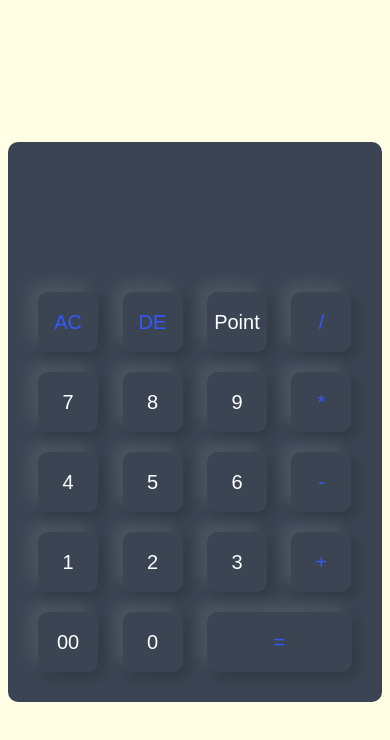
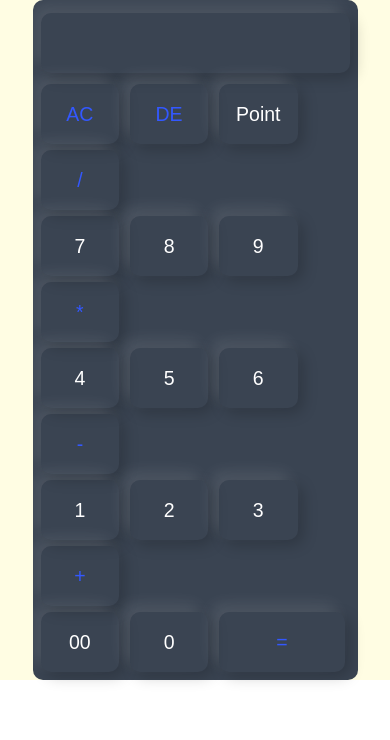
Before and after one commit to Jemwanzs/Simple-Calculator1, a plain HTML site: page index.html in a window 390 px wide. Drawn offline with Linux system fonts and the light colour scheme.

Commit message:
Update style.css

```diff
--- a/style.css
+++ b/style.css
@@ -7,7 +7,7 @@
 
 .Container {
     width: 100%;
-    height: 100vh;
+    max-height: 100vh; /* Adjust as necessary */
     background: #fffde3;
     display: flex;
     align-items: center;
@@ -16,44 +16,65 @@
 
 .Calculator {
     background: #3a4452;
-    padding: 20px;
+    padding: 10px; /* Adjust padding for smaller screens */
     border-radius: 10px;
-    /* to enable rounded corners */
 }
 
-/* Now let us design the calculator buttons */
 .Calculator form input {
     border: 0;
     outline: 0;
-    width: 60px;
+    width: 15%; /* Adjust button width as a percentage */
     height: 60px;
     border-radius: 10px;
     box-shadow: -8px -8px 15px rgba(255, 255, 255, 0.1), 5px 5px 15px rgba(0, 0, 0, 0.2);
     background: transparent;
-    font-size: 20px;
+    font-size: 4vw; /* Adjust font size relative to viewport width */
     color: #fff;
     cursor: pointer;
-    margin: 10px;
+    margin: 5px; /* Adjust margin for smaller screens */
 }
 
 form .Display {
     display: flex;
     justify-content: flex-end;
-    margin: 20px 0;
+    margin: 10px 0; /* Adjust margin for smaller screens */
 }
 
 form .Display input {
     text-align: right;
     flex: 1;
-    font-size: 45px;
-    box-shadow: none;
+    font-size: 8vw; /* Adjust font size relative to viewport width */
 }
 
 form input.Equal {
-    width: 145px;
+    width: 30%; /* Adjust width as a percentage */
 }
 
 form input.Operator {
     color: #3358ff;
+}
 
+/* Media Query for smaller screens */
+@media screen and (max-width: 768px) {
+    .Calculator {
+        padding: 5px;
+    }
+
+    .Calculator form input {
+        width: 25%;
+        font-size: 5vw;
+        margin: 3px;
+    }
+
+    form .Display {
+        margin: 5px 0;
+    }
+
+    form .Display input {
+        font-size: 6vw;
+    }
+
+    form input.Equal {
+        width: 40%;
+    }
 }
```
